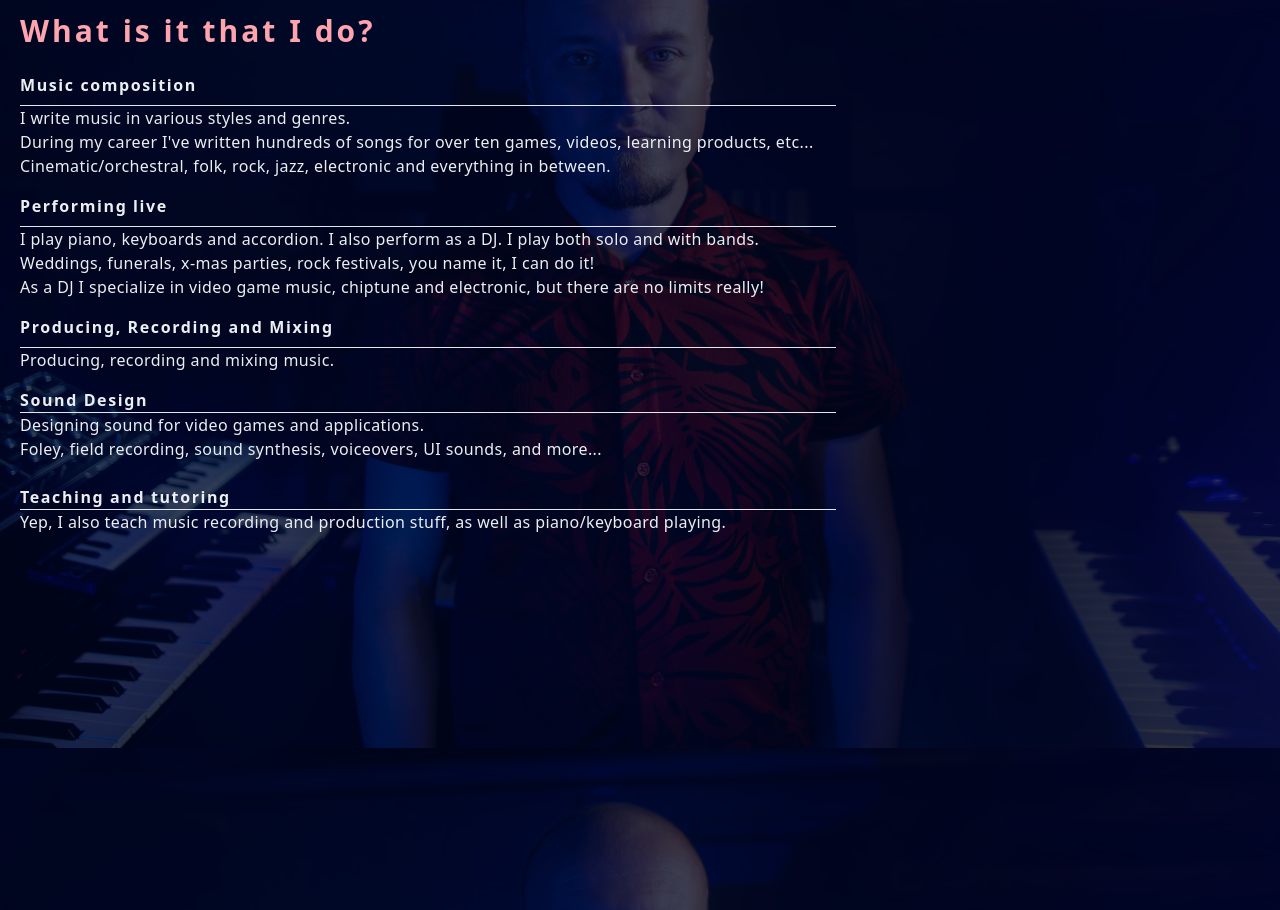
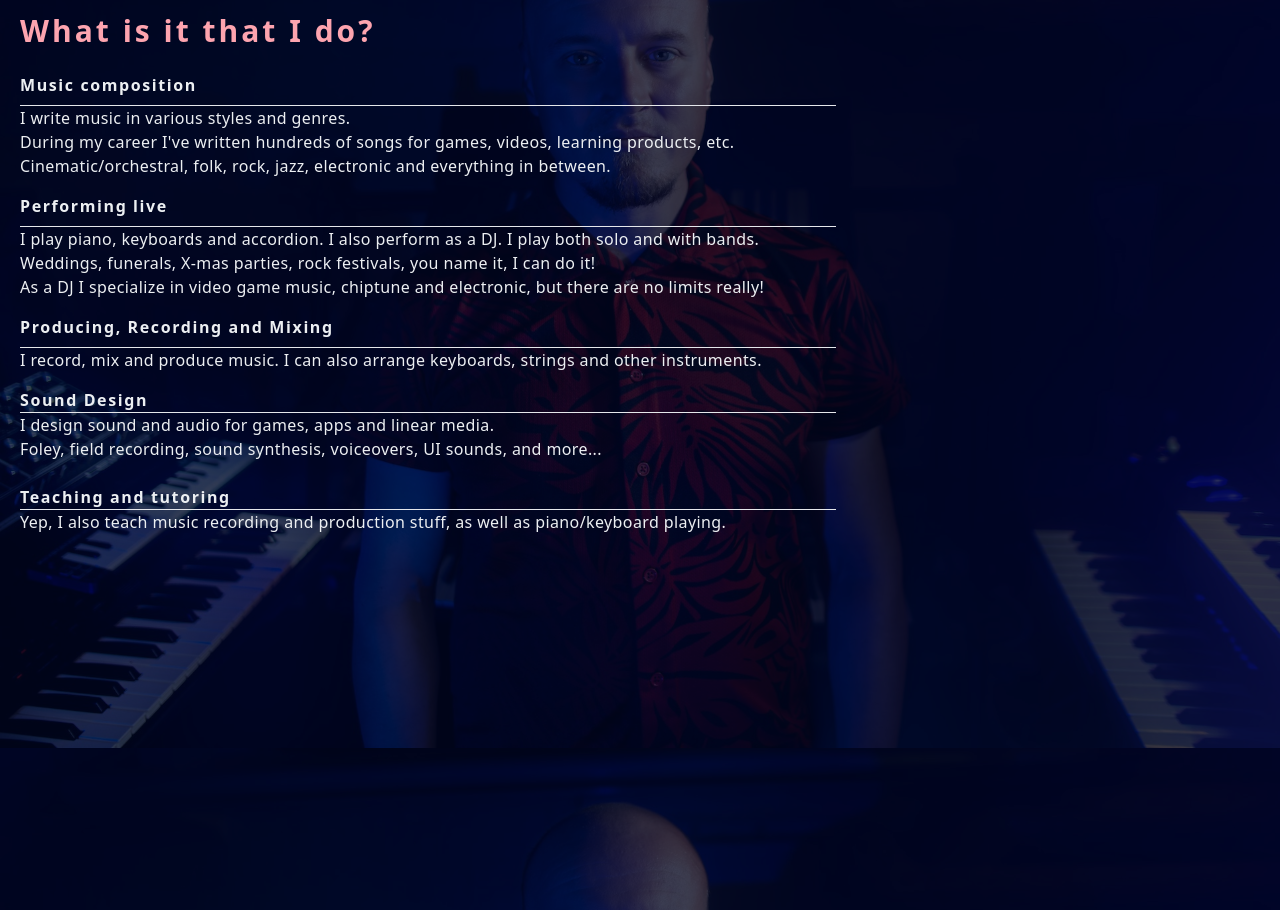
Before and after one commit to salomt/portfolio2023, a Next.js app: page / in a window 1280 px wide. Shown: the part 1905-2815 px from the top of the page. Built offline with nearby package versions, Linux system fonts and the light colour scheme.

Commit message:
Updated About section text

```diff
--- a/src/components/Skills.jsx
+++ b/src/components/Skills.jsx
@@ -11,15 +11,15 @@ const Skills = () => {
                         <h3>Music composition</h3>
                         <div className='border-b pb-2'></div>
                         <p>I write music in various styles and genres.</p>
-                        <p>During my career I&#39;ve written hundreds of songs for over ten games, videos, learning products, etc...
-                            Cinematic/orchestral, folk, rock, jazz, electronic and everything in between.</p>
+                        <p>During my career I&#39;ve written hundreds of songs for games, videos, learning products, etc.
+                           Cinematic/orchestral, folk, rock, jazz, electronic and everything in between.</p>
                     </div>
                     <div className='py-2'>
                         <h3>Performing live</h3>
                         <div className='border-b pb-2'></div>
                         <p>
                             I play piano, keyboards and accordion. I also perform as a DJ. I play both solo and with bands.
-                            Weddings, funerals, x-mas parties, rock festivals, you name it, I can do it!
+                            Weddings, funerals, X-mas parties, rock festivals, you name it, I can do it!
                         </p>
                         <p>
                             As a DJ I specialize in video game music, chiptune and electronic, but there are no limits really!
@@ -29,14 +29,14 @@ const Skills = () => {
                         <h3>Producing, Recording and Mixing</h3>
                         <div className='border-b pb-2'></div>
                         <p>
-                            Producing, recording and mixing music.
+                            I record, mix and produce music. I can also arrange keyboards, strings and other instruments.
                         </p>
                     </div>
                     <div className='py-2'>
                         <h3>Sound Design</h3>
                         <div className='border-b'></div>
                         <p>
-                            Designing sound for video games and applications.
+                            I design sound and audio for games, apps and linear media.
                         </p>
                         <p>
                             Foley, field recording, sound synthesis, voiceovers, UI sounds, and more...
```
